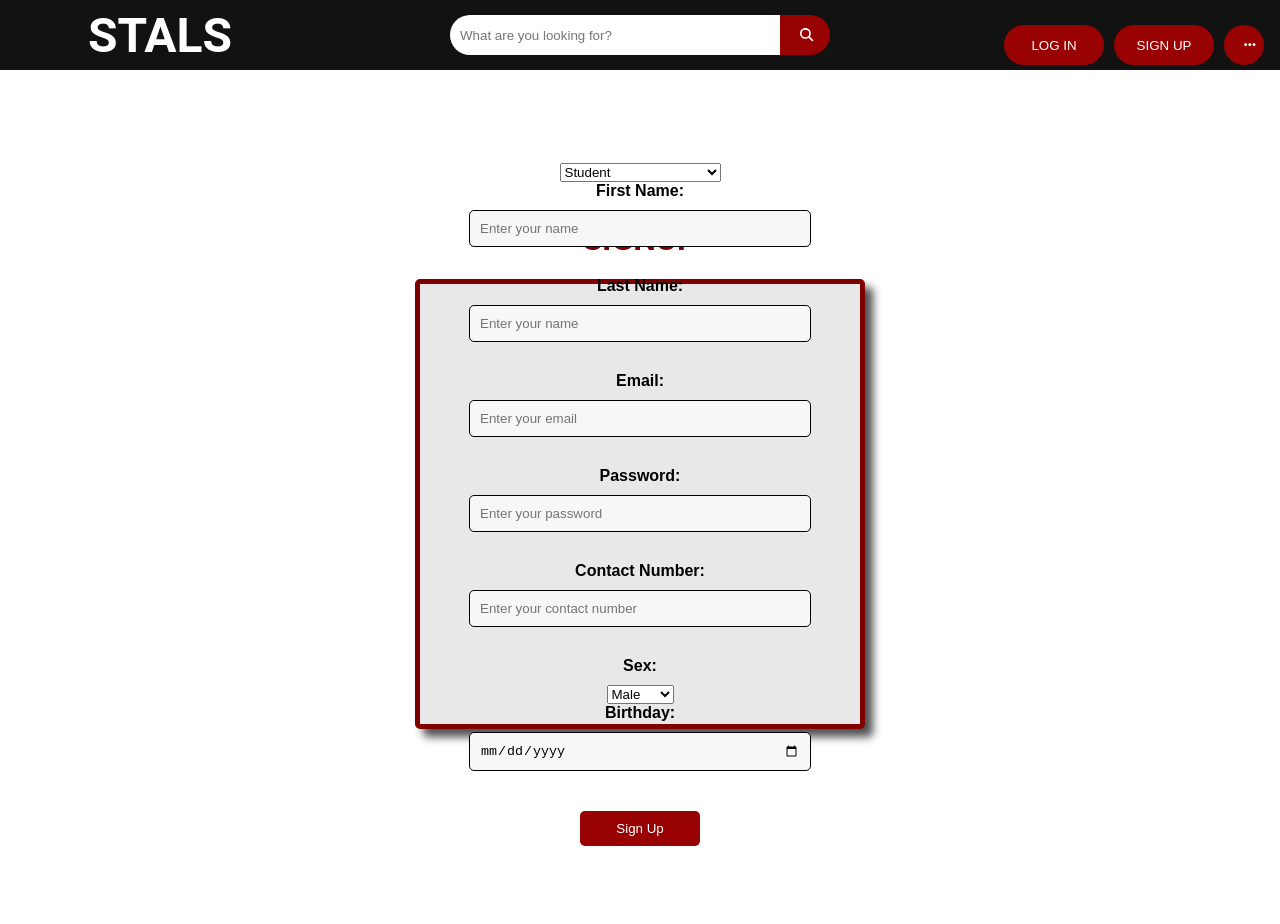
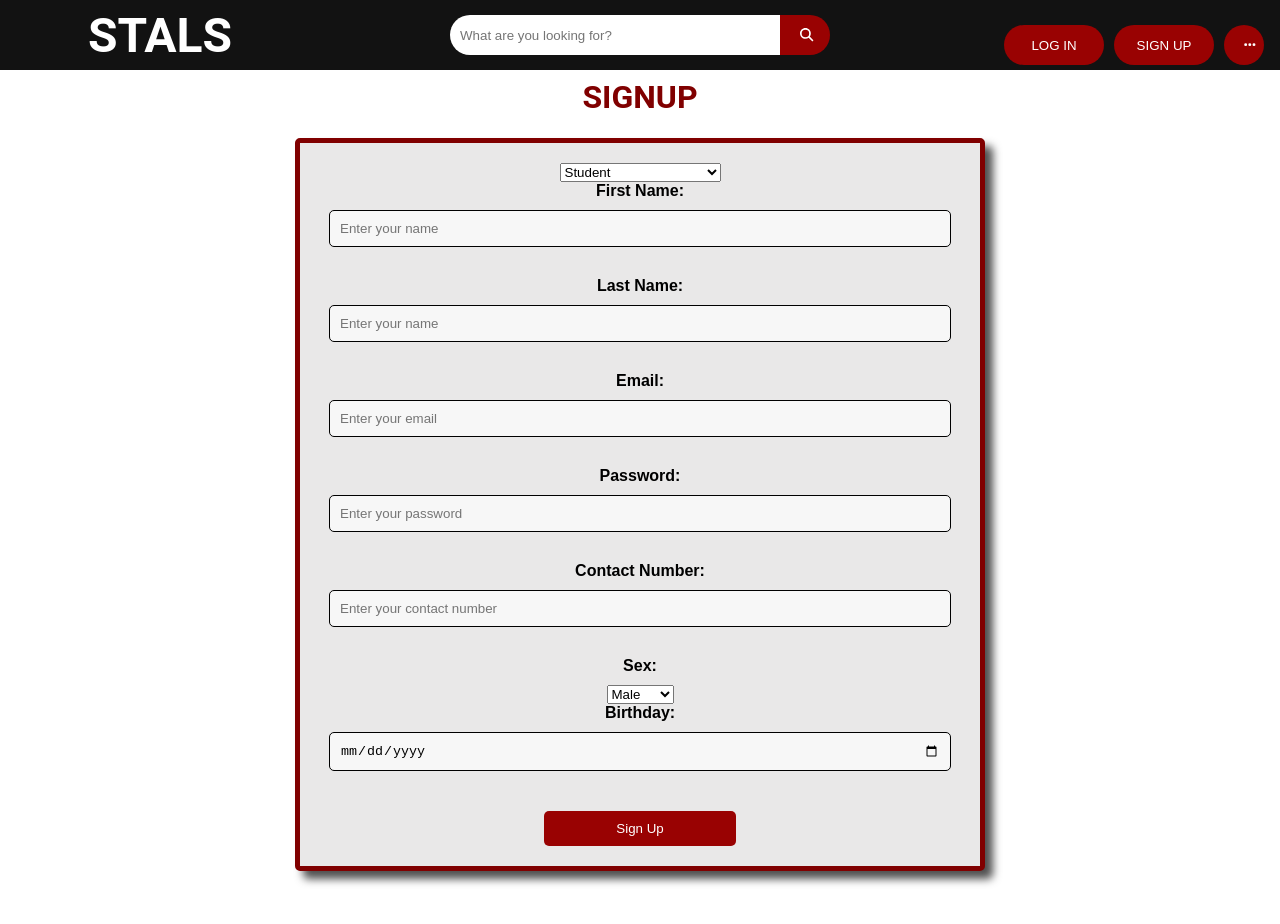
Before and after one commit to cmsc128-e4l-23/STALS, a React (Create React App) app in the folder client/stals/: page /signup in a window 1280 px wide. Shown: the top 924 px of the page. Built offline with nearby package versions, Linux system fonts and the light colour scheme.

Commit message:
Adjusted signup form design

```diff
--- a/client/stals/src/components/Signup.css
+++ b/client/stals/src/components/Signup.css
@@ -17,8 +17,8 @@ h1 {
   flex-direction: column;
   justify-content: center;
   align-items: center;
-  width: 400px;
-  height: 400px;
+  width: 40em;
+  height: 60em;
   background-color: rgb(233, 232, 232);
   border: 5px solid maroon;
   padding: 20px;
@@ -41,7 +41,7 @@ label {
   border-radius: 5px;
   padding: 10px;
   margin-bottom: 30px;
-  width: 80%;
+  width: 45em;
 }
 
 button {
```
